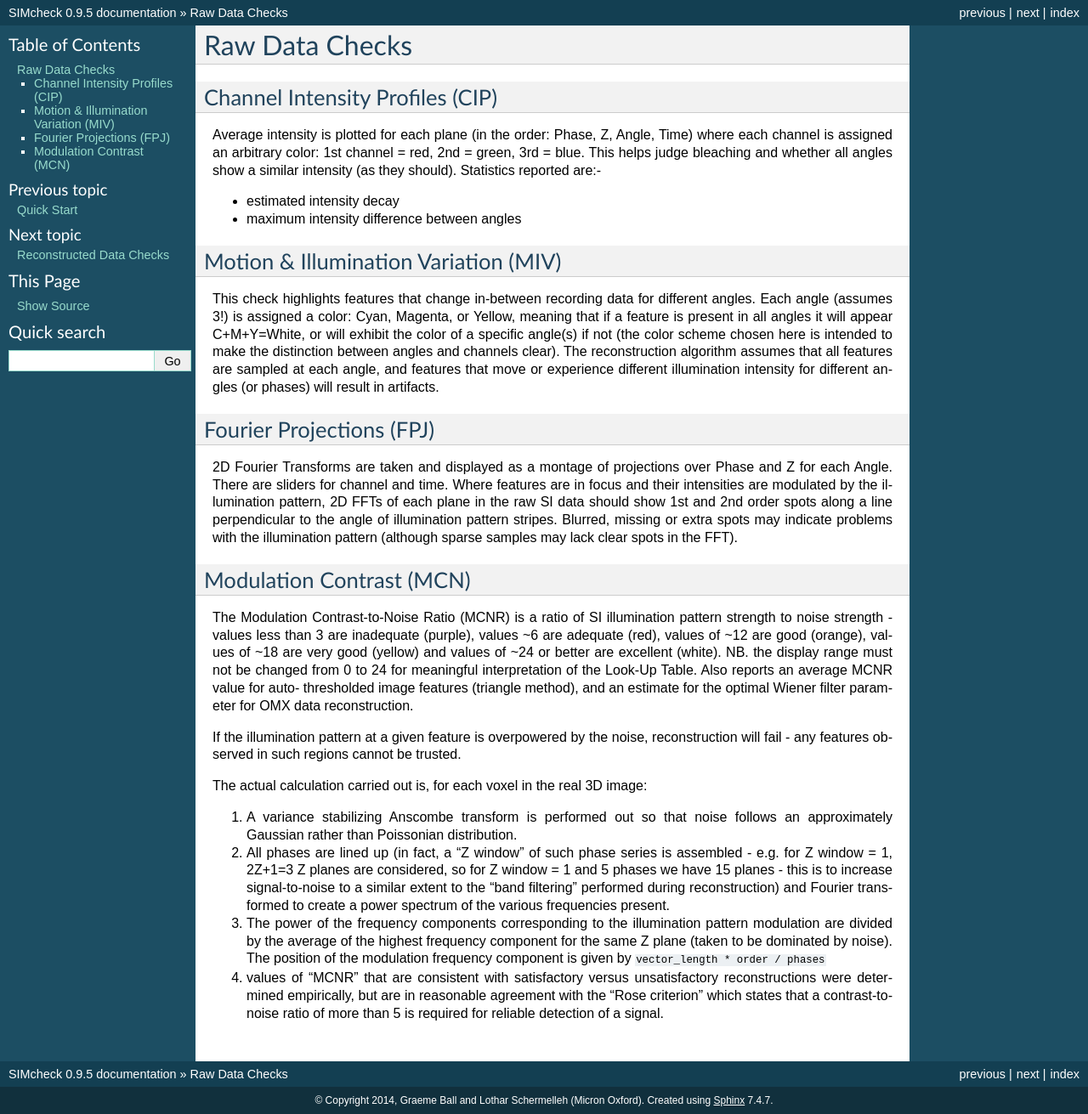
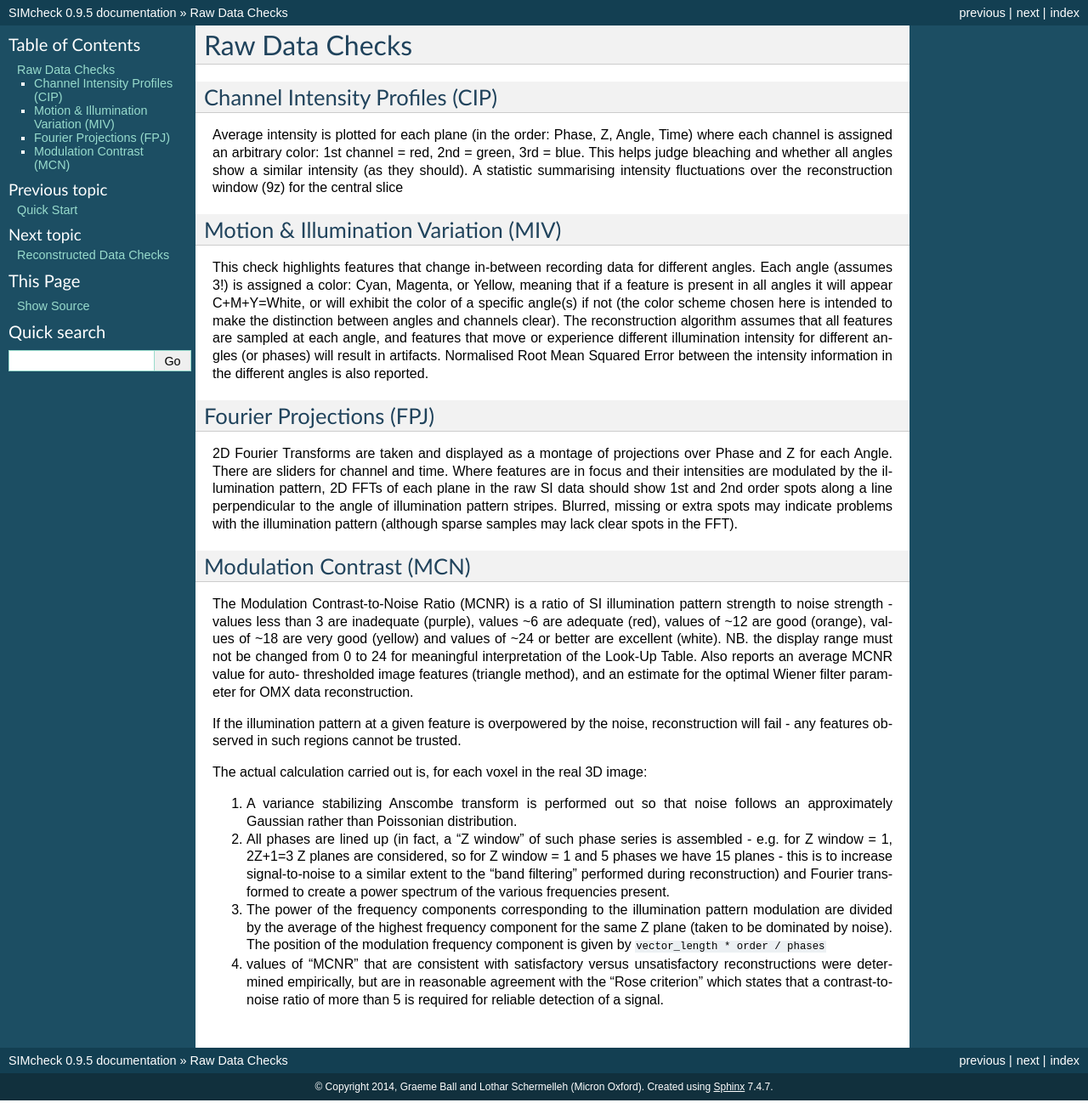
Before and after one commit to MicronOxford/SIMcheck_Manual, a Sphinx documentation site: the page built from source/raw_data_checks.rst, in a window 1280 px wide. Shown: the whole page at 85% size. Built offline with Sphinx 7.4.7, drawn with Linux system fonts in a browser that asks for light colours.

Commit message:
update manual to incorporate latest changes (result table, stat updates)

```diff
--- a/source/quickstart.rst
+++ b/source/quickstart.rst
@@ -28,7 +28,8 @@ when run standalone you can specify a previously-calculated MCNR image.
 discard them (if you must) until later. Click on the OK button to start
 running the checks. Next choose "Run SIMcheck" from the "SIMcheck" submenu
 in your Plugins menu. Output images will be displayed, and statistics and
-information will appear in the ImageJ log window.
+information will appear in the ImageJ log window. Finally, a Results window
+containing a summary of the key numerical statistics is displayed.
 
 SIMcheck should be able to handle handle multi-channel data and time
 series, but for large datasets you may find it best to split channels
--- a/source/raw_data_checks.rst
+++ b/source/raw_data_checks.rst
@@ -7,10 +7,8 @@ Channel Intensity Profiles (CIP)
 Average intensity is plotted for each plane (in the order: Phase, Z, Angle,
 Time) where each channel is assigned an arbitrary color: 1st channel = red,
 2nd = green, 3rd = blue. This helps judge bleaching and whether all angles show
-a similar intensity (as they should). Statistics reported are:-
-
-- estimated intensity decay
-- maximum intensity difference between angles
+a similar intensity (as they should). A statistic summarising intensity
+fluctuations over the reconstruction window (9z) for the central slice
 
 Motion & Illumination Variation (MIV)
 -------------------------------------
@@ -23,7 +21,8 @@ color scheme chosen here is intended to make the distinction between angles
 and channels clear). The reconstruction algorithm assumes that all features
 are sampled at each angle, and features that move or experience different
 illumination intensity for different angles (or phases) will result in
-artifacts.
+artifacts. Normalised Root Mean Squared Error between the intensity information
+in the different angles is also reported.
 
 Fourier Projections (FPJ)
 -------------------------
```
